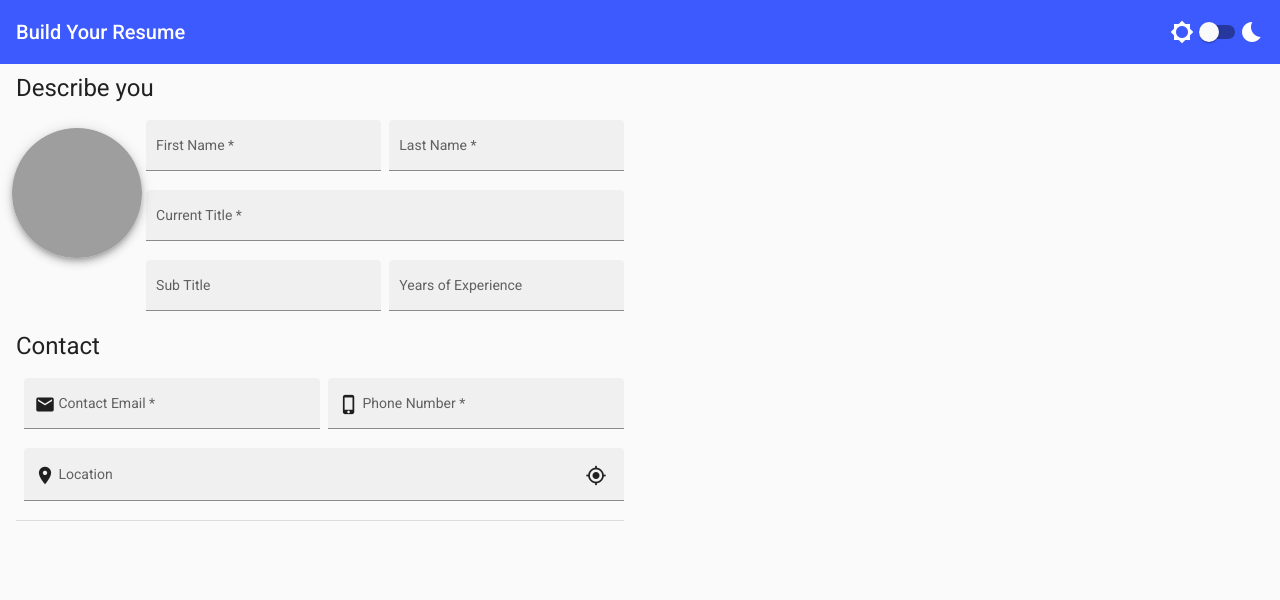
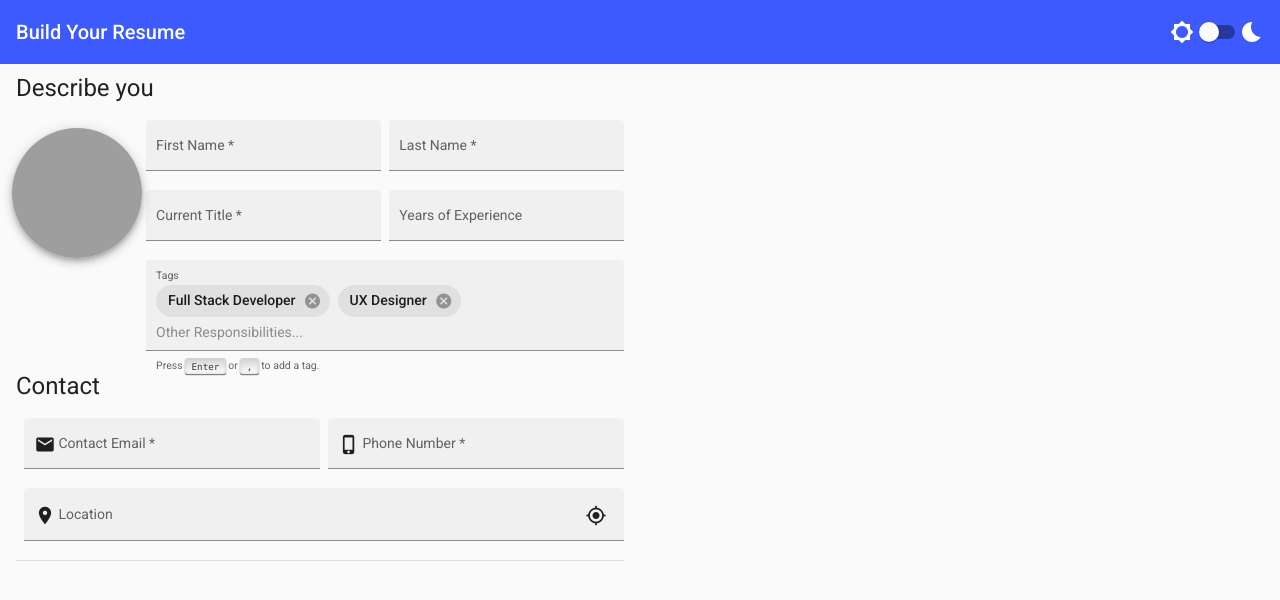
Before and after one commit to dinbtechit/resume-builder, an Angular app: page /home in a window 1280 px wide. Shown: the top 600 px of the page. Built offline with nearby package versions, Linux system fonts and the light colour scheme; grey boxes are pictures that could not be loaded.

Commit message:
Replacing subtitle with Tags and adding new styles

```diff
--- a/src/app/home/components/editor/editor.component.html
+++ b/src/app/home/components/editor/editor.component.html
@@ -16,24 +16,36 @@
         </mat-form-field>
       </div>
       <div fxLayout="row">
-        <mat-form-field appearance="fill" class="ps-2 w-100">
+        <mat-form-field appearance="fill" class="ps-2 w-50">
           <mat-label>Current Title</mat-label>
           <input matInput type="text"
                  placeholder="Sr. Software Engineer"
                  required>
         </mat-form-field>
-      </div>
-      <div fxLayout="row">
-        <mat-form-field appearance="fill" class="ps-2 w-100">
-          <mat-label>Sub Title</mat-label>
-          <input matInput type="text"
-                 placeholder="(UX Designer/ Full Stack Developer)">
-        </mat-form-field>
-        <mat-form-field appearance="fill" class="ps-2 w-100">
+        <mat-form-field appearance="fill" class="ps-2 w-50">
           <mat-label>Years of Experience</mat-label>
           <input matInput type="text"
                  placeholder="Over 11 Years of Experience">
         </mat-form-field>
+      </div>
+      <div fxLayout="row">
+        <mat-form-field appearance="fill" class="ps-2 w-100">
+          <mat-label>Tags</mat-label>
+          <mat-chip-list #chipList aria-label="Add your roles">
+            <mat-chip *ngFor="let role of roles" [selectable]="selectable"
+                      [removable]="removable" (removed)="remove(role)">
+              {{role.name}}
+              <mat-icon matChipRemove *ngIf="removable">cancel</mat-icon>
+            </mat-chip>
+            <input placeholder="Other Responsibilities..."
+                   [matChipInputFor]="chipList"
+                   [matChipInputSeparatorKeyCodes]="separatorKeysCodes"
+                   [matChipInputAddOnBlur]="addOnBlur"
+                   (matChipInputTokenEnd)="add($event)">
+          </mat-chip-list>
+          <mat-hint class="pb-1">Press <kbd>Enter</kbd> or <kbd>,</kbd> to add a tag.</mat-hint>
+        </mat-form-field>
+
       </div>
     </div>
   </div>
--- a/src/app/home/components/editor/editor.component.ts
+++ b/src/app/home/components/editor/editor.component.ts
@@ -1,5 +1,8 @@
 import { Component, OnInit } from '@angular/core';
 import { LocationService } from "./services/location.service";
+import { COMMA, ENTER } from '@angular/cdk/keycodes';
+import { Role } from './model/role';
+import { MatChipInputEvent } from '@angular/material/chips';
 
 @Component({
   selector: 'app-editor',
@@ -9,6 +12,14 @@ import { LocationService } from "./services/location.service";
 export class EditorComponent implements OnInit {
   geoLocation= "";
   locationDetails = "";
+  selectable = true;
+  removable = true;
+  addOnBlur = true;
+  readonly separatorKeysCodes = [ENTER, COMMA] as const;
+  roles: Role[] = [
+    {name: 'Full Stack Developer'},
+    {name: 'UX Designer'}
+  ];
 
   constructor(private location: LocationService) {
   }
@@ -27,4 +38,24 @@ export class EditorComponent implements OnInit {
   locationReset(): void {
     this.locationDetails = this.geoLocation;
   }
+
+  add(event: MatChipInputEvent): void {
+    const value = (event.value || '').trim();
+
+    // Add our fruit
+    if (value) {
+      this.roles.push({name: value});
+    }
+
+    // Clear the input value
+    event.chipInput!.clear();
+  }
+
+  remove(role: Role): void {
+    const index = this.roles.indexOf(role);
+
+    if (index >= 0) {
+      this.roles.splice(index, 1);
+    }
+  }
 }
--- /dev/null
+++ b/src/app/home/components/editor/model/role.ts
@@ -0,0 +1,3 @@
+export interface Role {
+  name: string
+}
--- /dev/null
+++ b/src/assets/scss/keys.scss
@@ -0,0 +1,57 @@
+/**
+ * KEYS.css
+ *
+ * A simple stylesheet for rendering beautiful keyboard-style elements.
+ *
+ * Author:  Michael Hüneburg
+ * Website: http://michaelhue.com/keyscss
+ * License: MIT License (see LICENSE.txt)
+ */
+
+/* Base style, essential for every key. */
+kbd, .key {
+  display: inline;
+  display: inline-block;
+  min-width: 1em;
+  padding: .2em .3em;
+  font: normal .85em/1 "Lucida Grande", Lucida, Arial, sans-serif;
+  text-align: center;
+  text-decoration: none;
+  -moz-border-radius: .3em;
+  -webkit-border-radius: .3em;
+  border-radius: .3em;
+  border: none;
+  cursor: default;
+  -moz-user-select: none;
+  -webkit-user-select: none;
+  user-select: none;
+}
+kbd[title], .key[title] {
+  cursor: help;
+}
+
+/* Dark style for display on light background. This is the default style. */
+kbd, kbd.dark, .dark-keys kbd, .key, .key.dark, .dark-keys .key {
+  background: rgb(80, 80, 80);
+  background: -moz-linear-gradient(top, rgb(60, 60, 60), rgb(80, 80, 80));
+  background: -webkit-gradient(linear, left top, left bottom, from(rgb(60, 60, 60)), to(rgb(80, 80, 80)));
+  color: rgb(250, 250, 250);
+  text-shadow: -1px -1px 0 rgb(70, 70, 70);
+  -moz-box-shadow: inset 0 0 1px rgb(150, 150, 150), inset 0 -.05em .4em rgb(80, 80, 80), 0 .1em 0 rgb(30, 30, 30), 0 .1em .1em rgba(0, 0, 0, .3);
+  -webkit-box-shadow: inset 0 0 1px rgb(150, 150, 150), inset 0 -.05em .4em rgb(80, 80, 80), 0 .1em 0 rgb(30, 30, 30), 0 .1em .1em rgba(0, 0, 0, .3);
+  box-shadow: inset 0 0 1px rgb(150, 150, 150), inset 0 -.05em .4em rgb(80, 80, 80), 0 .1em 0 rgb(30, 30, 30), 0 .1em .1em rgba(0, 0, 0, .3);
+}
+
+/* Light style for display on dark background. */
+.light-theme {
+  kbd, kbd.light, .light-keys kbd, .key.light, .light-keys .key {
+    background: rgb(250, 250, 250);
+    background: -moz-linear-gradient(top, rgb(210, 210, 210), rgb(255, 255, 255));
+    background: -webkit-gradient(linear, left top, left bottom, from(rgb(210, 210, 210)), to(rgb(255, 255, 255)));
+    color: rgb(50, 50, 50);
+    text-shadow: 0 0 2px rgb(255, 255, 255);
+    -moz-box-shadow: inset 0 0 1px rgb(255, 255, 255), inset 0 0 .4em rgb(200, 200, 200), 0 .1em 0 rgb(130, 130, 130), 0 .11em 0 rgba(0, 0, 0, .4), 0 .1em .11em rgba(0, 0, 0, .9);
+    -webkit-box-shadow: inset 0 0 1px rgb(255, 255, 255), inset 0 0 .4em rgb(200, 200, 200), 0 .1em 0 rgb(130, 130, 130), 0 .11em 0 rgba(0, 0, 0, .4), 0 .1em .11em rgba(0, 0, 0, .9);
+    box-shadow: inset 0 0 1px rgb(255, 255, 255), inset 0 0 .4em rgb(200, 200, 200), 0 .1em 0 rgb(130, 130, 130), 0 .11em 0 rgba(0, 0, 0, .4), 0 .1em .11em rgba(0, 0, 0, .9);
+  }
+}
--- a/src/styles.scss
+++ b/src/styles.scss
@@ -58,3 +58,5 @@ body {
   margin: 0;
   font-family: Roboto, "Helvetica Neue", sans-serif;
 }
+
+@import "assets/scss/keys";
```
